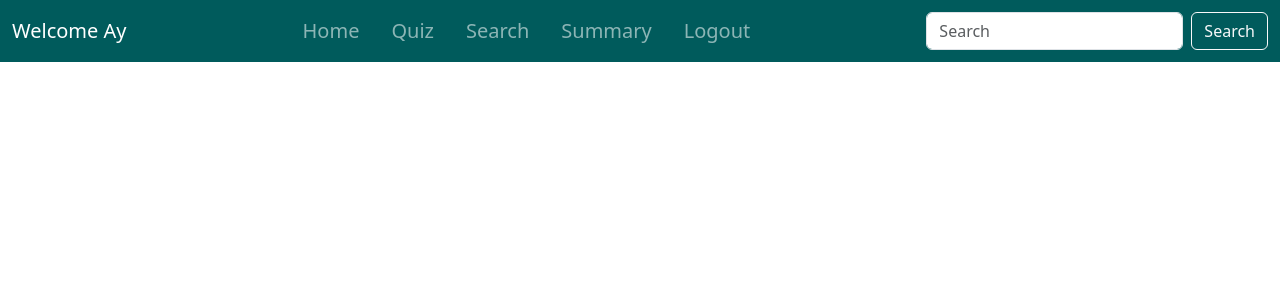
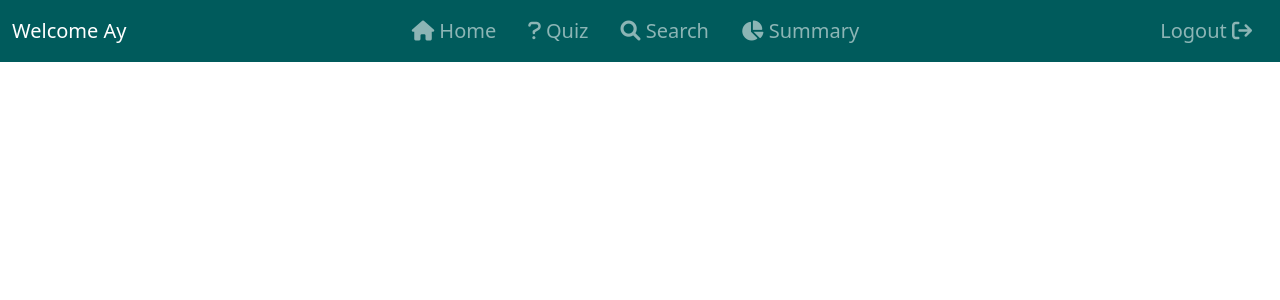
Before and after one commit to ayush-codes2611/IITM_Quiz_Master-V1, a Flask app: page / in a window 1280 px wide. Shown: the top 300 px of the page. Run offline with Flask 3, Linux system fonts and the light colour scheme; a user stored in the database is signed in.

Commit message:
before making any alterations

```diff
--- a/controllers/templates/base.html
+++ b/controllers/templates/base.html
@@ -38,23 +38,31 @@
                 <div class="collapse navbar-collapse justify-content-center" id="navbarNavAltMarkup">
                     <!-- Middle: Centered Navigation Links -->
                     <div class="navbar-nav">
-                        <a class="nav-link fs-5 px-3 py-2" aria-current="page" href="{{url_for('dashboard')}}">Home</a>
+                        <a class="nav-link fs-5 px-3 py-2" aria-current="page" href="{{url_for('dashboard')}}"><i class="fa-solid fa-house"></i> Home</a>
                         {% if current_user.__tablename__ == 'admin' %}
-                            <a class="nav-link fs-5 px-3 py-2" href="{{url_for('quiz_management')}}">Quiz</a>
+                            <a class="nav-link fs-5 px-3 py-2" href="{{url_for('quiz_management')}}"><i class="fa-solid fa-question"></i> Quiz</a>
                         {% elif current_user.__tablename__ == 'user' %}
-                            <a class="nav-link fs-5 px-3 py-2" href="{{ url_for('quiz_scores', user_id=current_user.id)}}">Scores</a>
+                            <a class="nav-link fs-5 px-3 py-2" href="{{ url_for('quiz_scores', user_id=current_user.id)}}"><i class="fa-solid fa-marker"></i> Scores</a>
                         {% endif %}
-                        <a class="nav-link fs-5 px-3 py-2" href="{{url_for('search')}}">Search</a>
-                        <a class="nav-link fs-5 px-3 py-2" href="{{url_for('summary')}}">Summary</a>
-                        <a class="nav-link fs-5 px-3 py-2" href="{{url_for('logout')}}">Logout</a>
+                        <a class="nav-link fs-5 px-3 py-2" href="{{url_for('search')}}"><i class="fa-solid fa-magnifying-glass"></i> Search</a>
+                        <a class="nav-link fs-5 px-3 py-2" href="{{url_for('summary')}}"><i class="fa-solid fa-chart-pie"></i> Summary</a>
+
                     </div>
                 </div>
 
-                <!-- Right: Search Bar -->
+                <div class="justify-content" id="navbarNavAltMarkup">
+                    <div class="navbar-nav ms-auto fs-5">
+                        <a class="nav-link fs-5 px-3 py-2" href="{{url_for('logout')}}">
+                            Logout <i class="fa-solid fa-arrow-right-from-bracket"></i>
+                        </a>
+                    </div>
+                </div>
+
+                <!-- Right: Search Bar
                 <form class="d-flex ms-auto">
                     <input class="form-control me-2" type="search" placeholder="Search" aria-label="Search">
                     <button class="btn btn-outline-light" type="submit">Search</button>
-                </form>
+                </form> -->
 
                 {% if current_user.__tablename__ == 'Admin' %}
                 <!-- Right: Admin Profile -->
```
